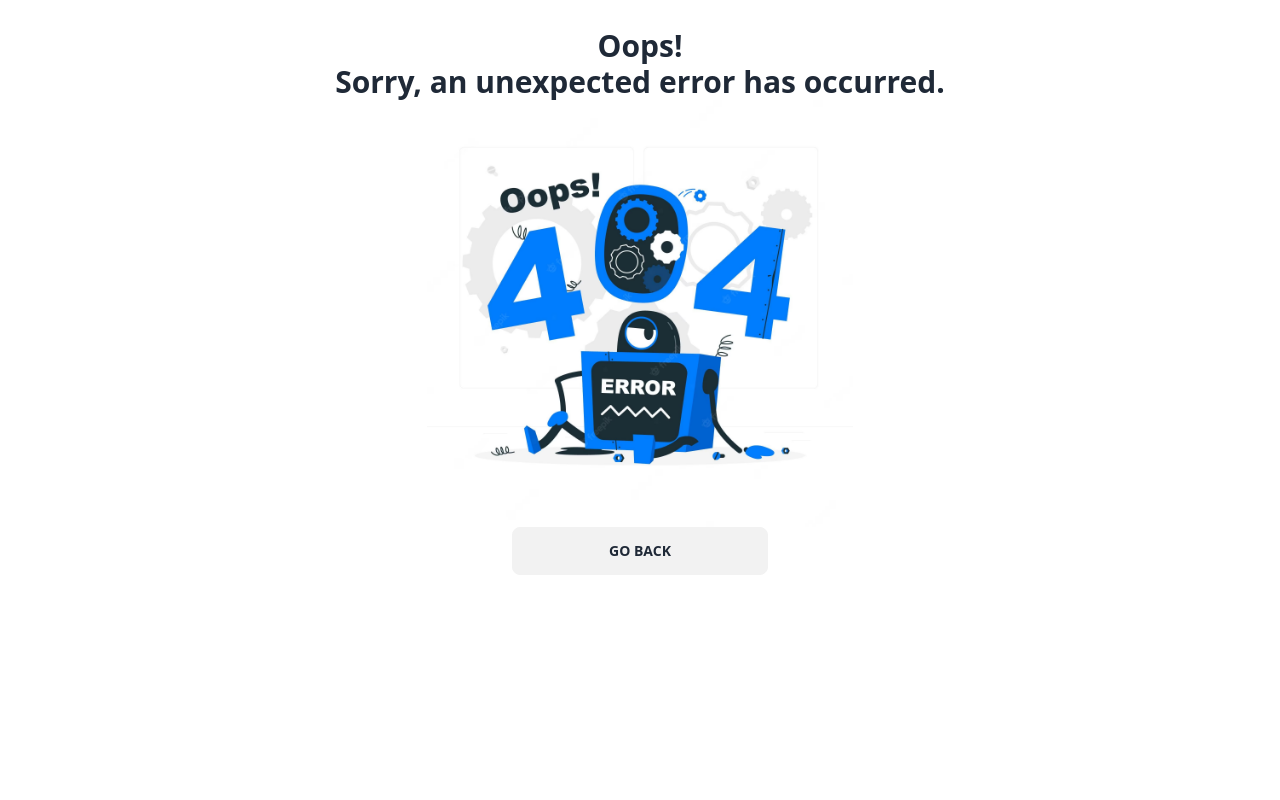
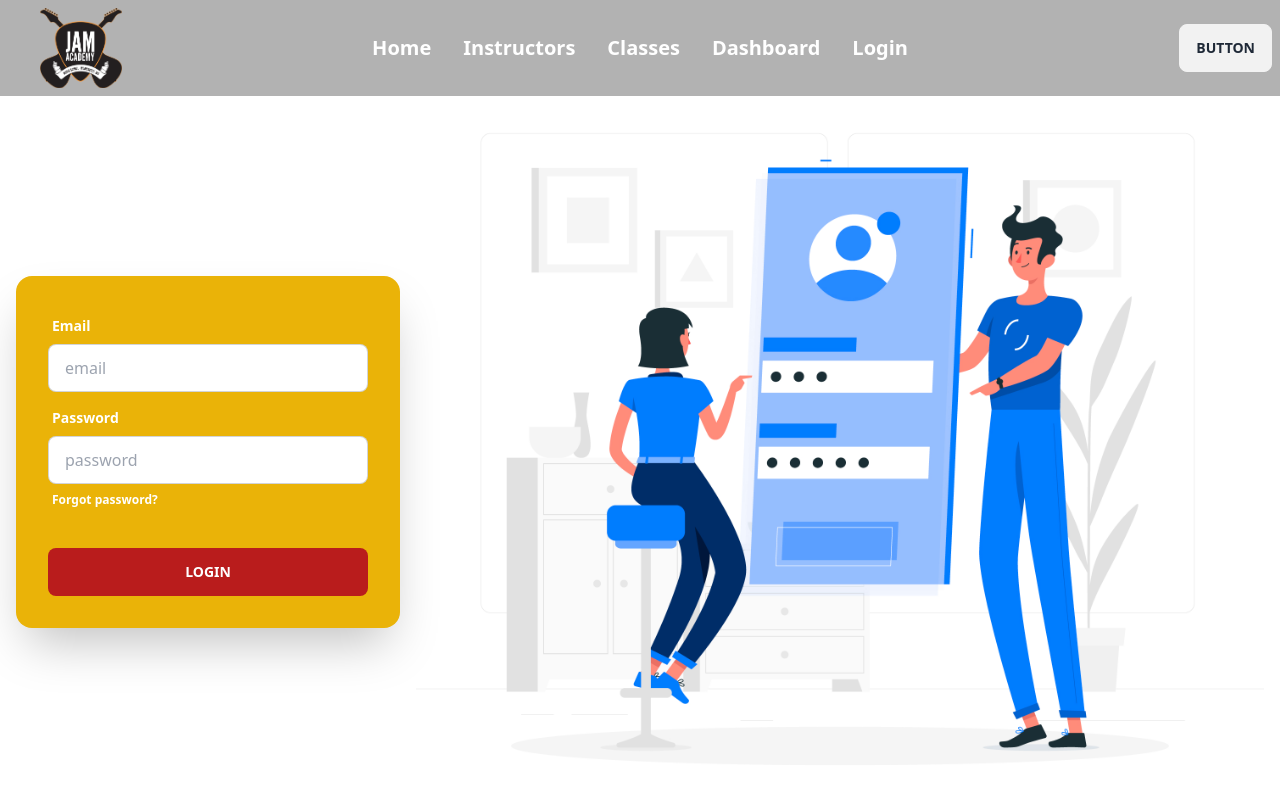
Before and after one commit to developerrahi98/summer-camp-client, a React (Vite) app: page /login in a window 1280 px wide. Shown: the top 800 px of the page. Built offline with nearby package versions, Linux system fonts and the light colour scheme; no server answers.

Commit message:
firebase added

```diff
--- a/package.json
+++ b/package.json
@@ -11,6 +11,8 @@
   },
   "dependencies": {
     "@heroicons/react": "^2.0.18",
+    "dotenv": "^16.1.4",
+    "firebase": "^9.22.1",
     "localforage": "^1.10.0",
     "match-sorter": "^6.3.1",
     "react": "^18.2.0",
--- /dev/null
+++ b/src/Firebase/Firebase.config.js
@@ -0,0 +1,17 @@
+// Import the functions you need from the SDKs you need
+import { initializeApp } from "firebase/app";
+
+// TODO: Add SDKs for Firebase products that you want to use
+// https://firebase.google.com/docs/web/setup#available-libraries
+
+// Your web app's Firebase configuration
+const firebaseConfig = {
+    apiKey: "AIzaSyCfiH6Gigjbyxe2awZ8PWYJSgPgiDwK1P4",
+    authDomain: "summer-school-camp-d2565.firebaseapp.com",
+    projectId: "summer-school-camp-d2565",
+    storageBucket: "summer-school-camp-d2565.appspot.com",
+    messagingSenderId: "386780813713",
+    appId: "1:386780813713:web:bdf4a89593b230595de230"
+  };
+
+export const app = initializeApp(firebaseConfig);
--- /dev/null
+++ b/src/Pages/Login/Login.jsx
@@ -0,0 +1,63 @@
+import { useContext } from "react";
+import image from "../../assets/Login/4957136.jpg"
+import { AuthContext } from "../../Providers/AuthProvider";
+
+const Login = () => {
+    const {signIn}=useContext(AuthContext)
+    const handleLogin = event => {
+        event.preventDefault();
+        const form = event.target
+        const email = form.email.value
+        const password = form.password.value
+        console.log(email, password);
+        signIn(email,password)
+        .then(result=>{
+            const user = result.user
+        })
+    }
+  return (
+    <div className="hero min-h-screen">
+      <div className="hero-content flex-col lg:flex-row-reverse">
+        <div className="text-center lg:text-left mt-6">
+          <img src={image} alt="" />
+        </div>
+        <div className="card flex-shrink-0 w-full max-w-sm shadow-2xl  bg-yellow-500">
+          <form onSubmit={handleLogin} className="card-body">
+            <div className="form-control">
+              <label className="label">
+                <span className="label-text text-white font-bold">Email</span>
+              </label>
+              <input
+                type="email"
+                placeholder="email"
+                name="email"
+                className="input input-bordered bg-white"
+              />
+            </div>
+            <div className="form-control">
+              <label className="label">
+                <span className="label-text text-white font-bold">Password</span>
+              </label>
+              <input
+                type="password"
+                placeholder="password"
+                name="password"
+                className="input input-bordered bg-white"
+              />
+              <label className="label">
+                <a href="#" className="label-text-alt link link-hover text-white font-bold">
+                  Forgot password?
+                </a>
+              </label>
+            </div>
+            <div className="form-control mt-6 ">
+              <input className="btn bg-red-700 border-0 text-white font-bold" type="submit" value="Login" />
+            </div>
+          </form>
+        </div>
+      </div>
+    </div>
+  );
+};
+
+export default Login;
--- a/src/Pages/Shared/Navbar/Navbar.jsx
+++ b/src/Pages/Shared/Navbar/Navbar.jsx
@@ -1,3 +1,4 @@
+import { Link } from "react-router-dom";
 import logo from "../../../assets/Logo/NicePng_music-logo-png_1173833.png";
 
 const Navbar = () => {
@@ -15,7 +16,9 @@
       <li>
         <a>Dashboard</a>
       </li>
-
+      <li>
+        <Link to="/login">Login</Link>
+      </li>
     </>
   );
   return (
--- /dev/null
+++ b/src/Providers/AuthProvider.jsx
@@ -0,0 +1,51 @@
+import { createContext, useEffect, useState} from "react";
+import { createUserWithEmailAndPassword, getAuth, onAuthStateChanged, signInWithEmailAndPassword, signOut } from "firebase/auth"
+import { app } from "../Firebase/Firebase.config";
+
+
+
+
+export const AuthContext = createContext(null)
+const auth = getAuth(app)
+
+
+const AuthProvider = ({children}) => {
+    const [user,setUser] = useState(null)
+    const [loading,setLoading]=useState(true)
+    const createUser =(email, password)=>{
+        setLoading(true)
+        return createUserWithEmailAndPassword(auth,email,password)
+    }
+    const signIn =(email, password)=>{
+        setLoading(true)
+        return signInWithEmailAndPassword(email,password)
+    }
+    const logOut =()=>{
+        setLoading(true)
+        return signOut(auth)
+    }
+    useEffect(()=>{
+       const unsubscribe = onAuthStateChanged(auth, currentUser=>{
+            setUser(currentUser);
+            console.log('current user', currentUser);
+            setLoading(false);
+        })
+
+        return () =>{
+            return unsubscribe();
+        }
+    },[])
+    const authInfo ={
+        user,
+        loading,
+        createUser,
+        signIn
+    }
+    return (
+        <AuthContext.Provider value={authInfo}>
+            {children}
+        </AuthContext.Provider>
+    );
+};
+
+export default AuthProvider;
--- a/src/main.jsx
+++ b/src/main.jsx
@@ -6,9 +6,12 @@
   RouterProvider,
 } from "react-router-dom";
 import { router } from './Routes/Routes.jsx';
+import AuthProvider from './Providers/AuthProvider.jsx';
 
 ReactDOM.createRoot(document.getElementById('root')).render(
   <React.StrictMode>
+    <AuthProvider>
     <RouterProvider router={router} />
+    </AuthProvider>
   </React.StrictMode>,
 )
```
Also changed, not shown: src/Routes/Routes.jsx (+6 -1 lines), src/assets/Login/4957136.jpg (added), 1 other file (tests, documents, lock files or other folders).
